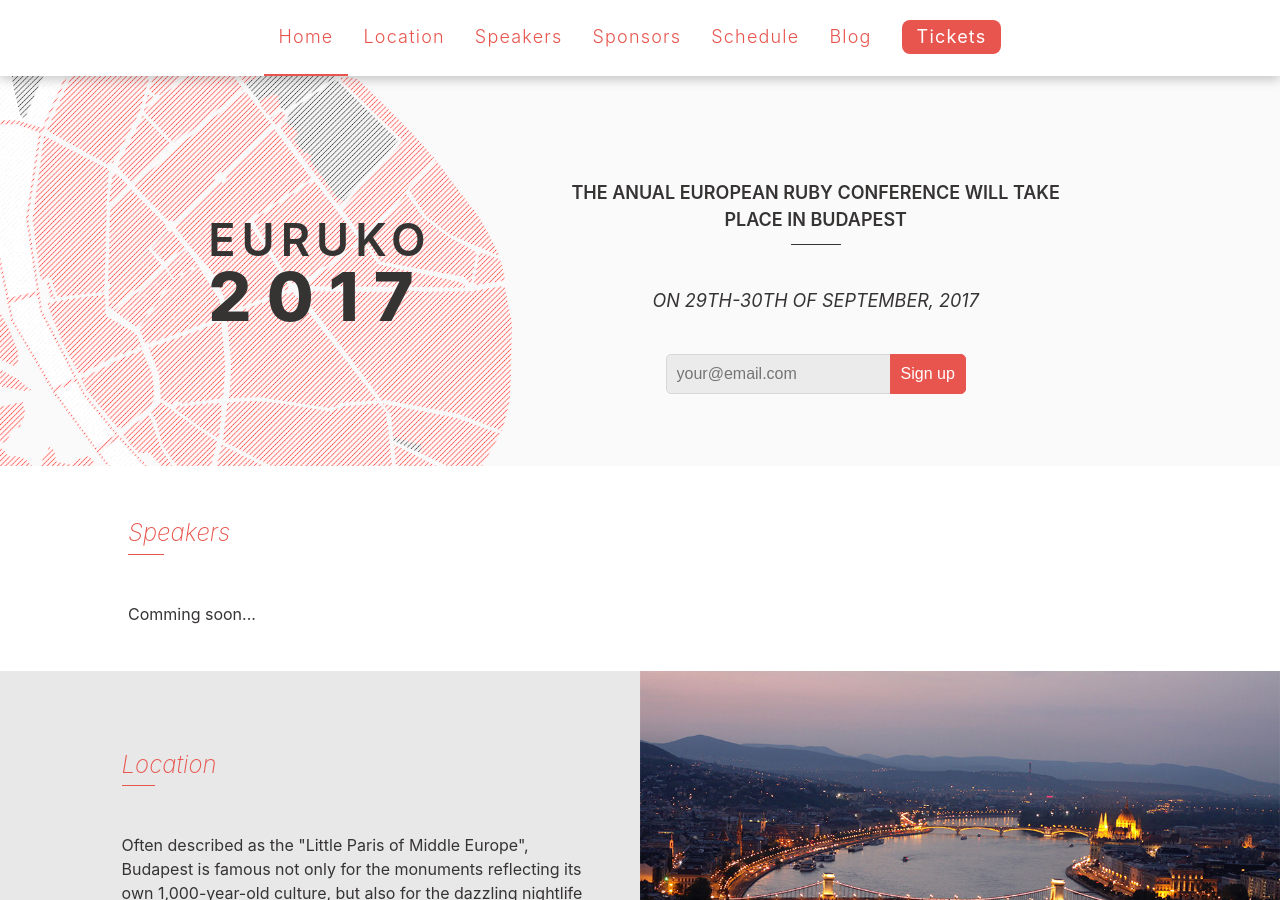
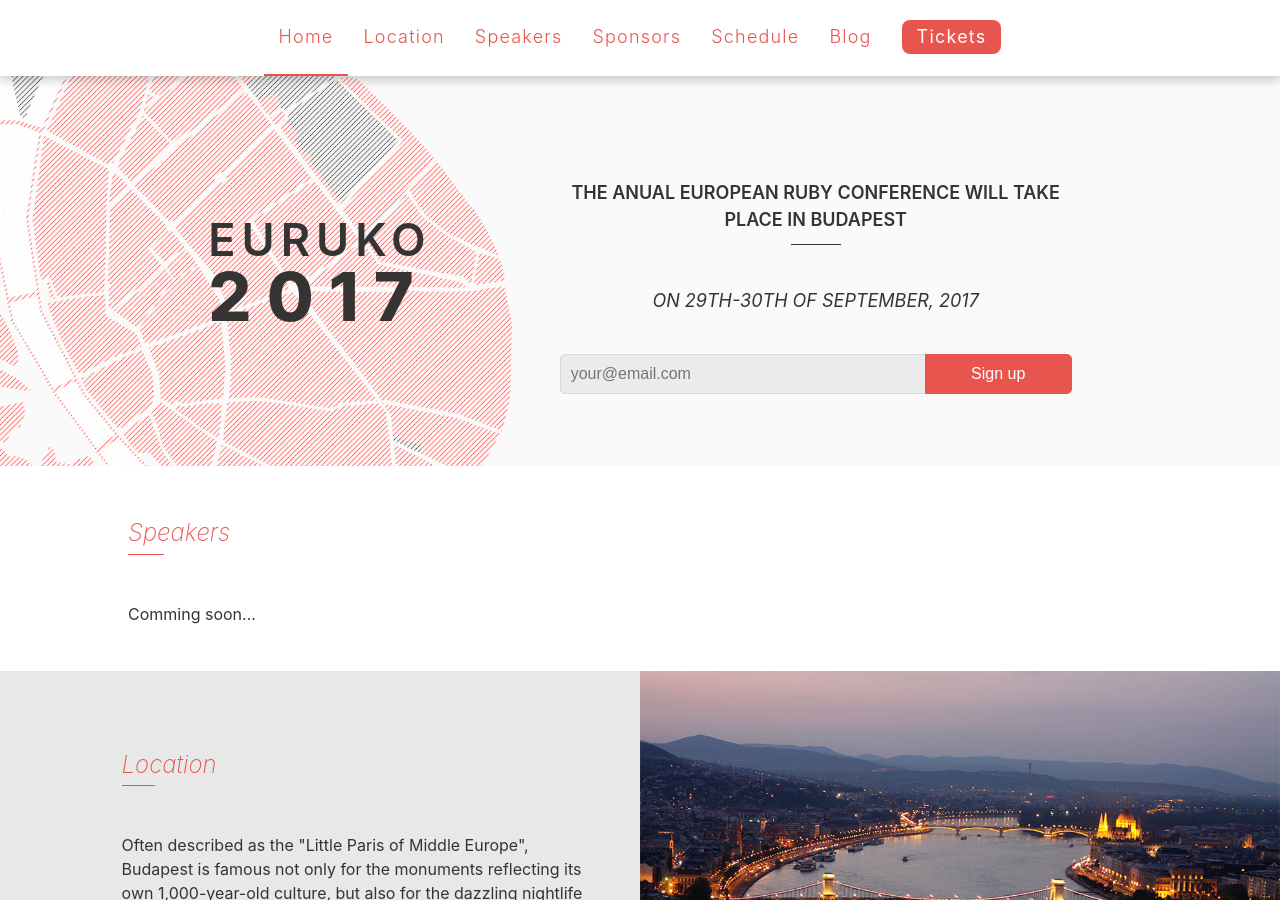
Before and after one commit to euruko/euruko2017.github.io, a Jekyll site: the page built from index.html, in a window 1280 px wide and 900 px high. Built offline with Jekyll 4.4.1, drawn with Linux system fonts in a browser that asks for light colours.

Commit message:
Fix subscription form size

```diff
--- a/_sass/home.scss
+++ b/_sass/home.scss
@@ -74,6 +74,7 @@
   border-radius: 5px 0 0 5px;
   font-size: 16px;
   color: $font-color;
+  flex-grow: 2;
 }
 
 .section-home-banner__info__signup button {
@@ -85,6 +86,7 @@
   font-size: 16px;
   color: #ffffff;
   cursor: pointer;
+  flex-grow: 1;
 }
 
 @media(max-width: 860px) {
@@ -103,12 +105,22 @@
   .section-home-banner__info__title {
     max-width: none;
   }
+
+  .section-home-banner__info__signup form {
+    padding-left: 10vh;
+    padding-right: 10vh;
+  }
 }
 
 @media(max-width: 520px) {
   .section-home-banner {
     background-size: 150%;
     background-position: 30% 50%;
+  }
+
+  .section-home-banner__info__signup form {
+    padding-left: 0;
+    padding-right: 0;
   }
 }
 
```
